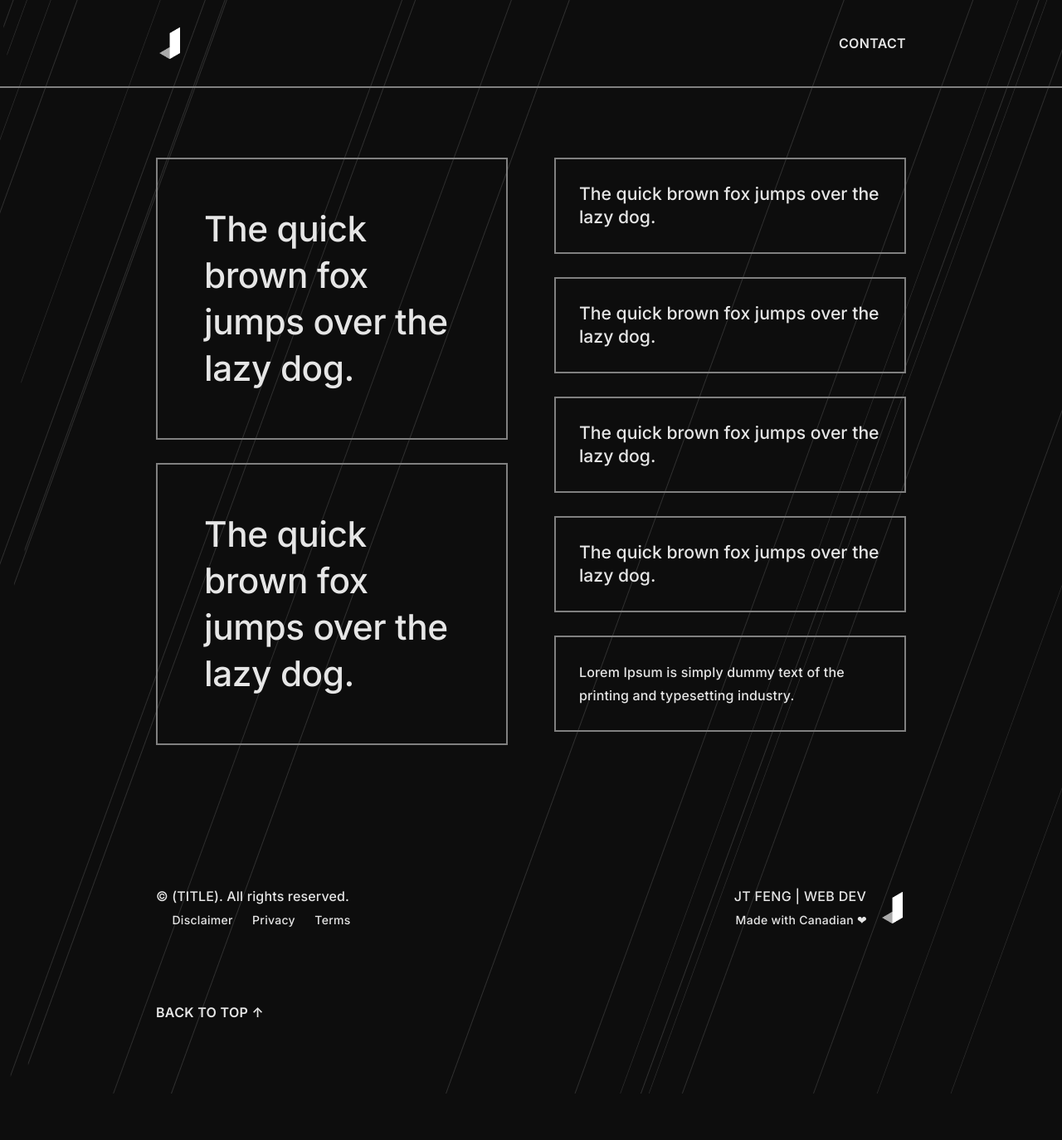
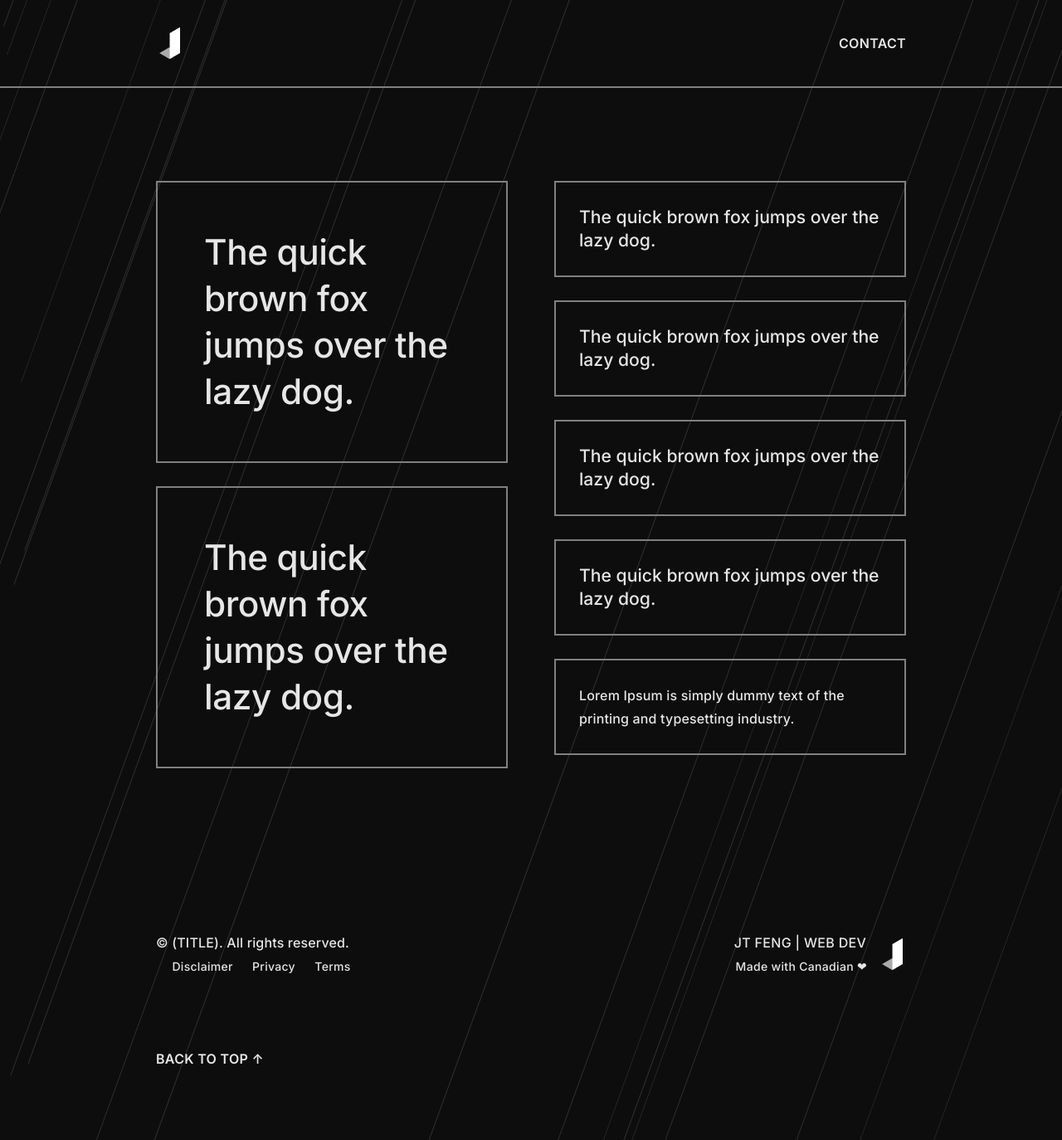
Before and after one commit to jingtianfeng/jekytrap, a Jekyll site: the page built from index.html, in a window 1280 px wide. Shown: the whole page at 83% size. Built offline with Jekyll 4.4.1, drawn with Linux system fonts in a browser that asks for light colours; before the commit the page ends 1318 px from its top, so only the background shows below that.

Commit message:
FIX index: tweak padding

```diff
--- a/index.html
+++ b/index.html
@@ -6,7 +6,7 @@
 
 <header class=""
         id="{{ page.id }}-header">
-    <div class="container py-6">
+    <div class="container py-7">
         <div class="row g-5">
             <div class="col-4 col-lg-2 vstack gap-4">
                 <h1 class="border p-5">
```
